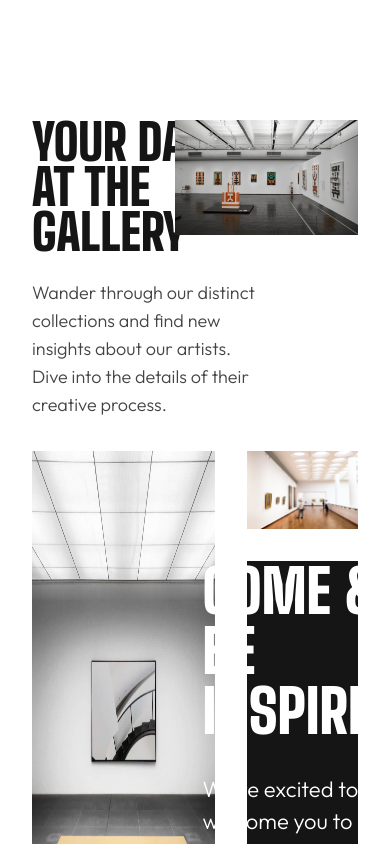
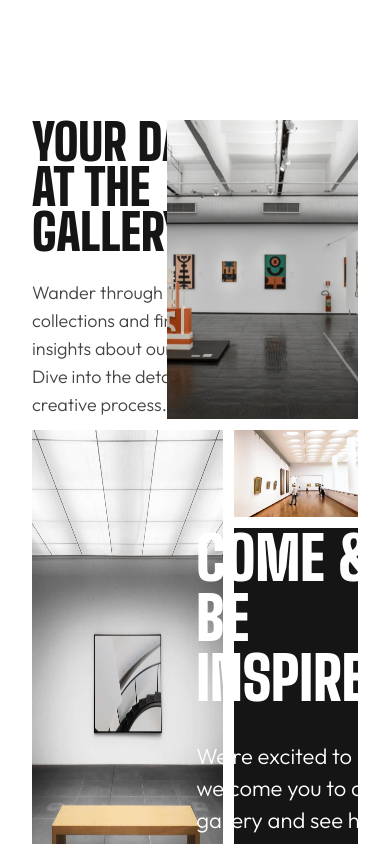
Before and after one commit to AldrinKP/art-gallery, a React (Vite) app: page / in a window 390 px wide. Shown: the part 760-1604 px from the top of the page. Built offline with nearby package versions, Linux system fonts and the light colour scheme.

Commit message:
Fixed scaling of top right photo and scaled margins

```diff
--- a/src/components/home-page/BentoSection.jsx
+++ b/src/components/home-page/BentoSection.jsx
@@ -5,7 +5,7 @@ import gridImage3 from '../../assets/desktop/image-grid-3@2x.jpg';
 const BentoSection = () => {
 	return (
 		<section className="flex h-full max-w-[1110px] mx-auto my-[180px] items-center justify-center lg:p-0 px-8">
-			<div className="grid h-full w-full gap-8 bg-transparent grid-cols-5 grid-rows-3">
+			<div className="grid h-full w-full lg:gap-8 gap-[11px] bg-transparent grid-cols-5 grid-rows-3">
 				<div className="col-span-2 row-span-3 flex flex-col justify-center lg:mr-32 mr-16 lg:w-[350px] min-w-[225px]">
 					<h1 className="font-heading font-black lg:text-size-heading-m text-[50px] lg:leading-line-heading-m leading-[45px] text-almost-black lg:mb-8 mb-6">
 						YOUR DAY AT THE GALLERY
@@ -17,7 +17,11 @@ const BentoSection = () => {
 					</p>
 				</div>
 				<div className="col-span-3 row-span-3">
-					<img src={gridImage1} alt="art exhibit 1" />
+					<img
+						src={gridImage1}
+						alt="art exhibit 1"
+						className="w-full h-full object-cover"
+					/>
 				</div>
 				<div className="col-span-3 row-span-5 flex justify-center">
 					<img
@@ -31,7 +35,7 @@ const BentoSection = () => {
 						alt="People looking at art"
 						className="object-cover"
 					/>
-					<div className="flex items-center justify-center flex-auto bg-almost-black mt-8">
+					<div className="flex items-center justify-center flex-auto bg-almost-black lg:mt-8 mt-[11px]">
 						<div className="flex flex-col w-[350px]">
 							<h1 className="font-heading font-black text-size-heading-m leading-line-heading-m text-white mb-8">
 								COME & BE INSPIRED
```
